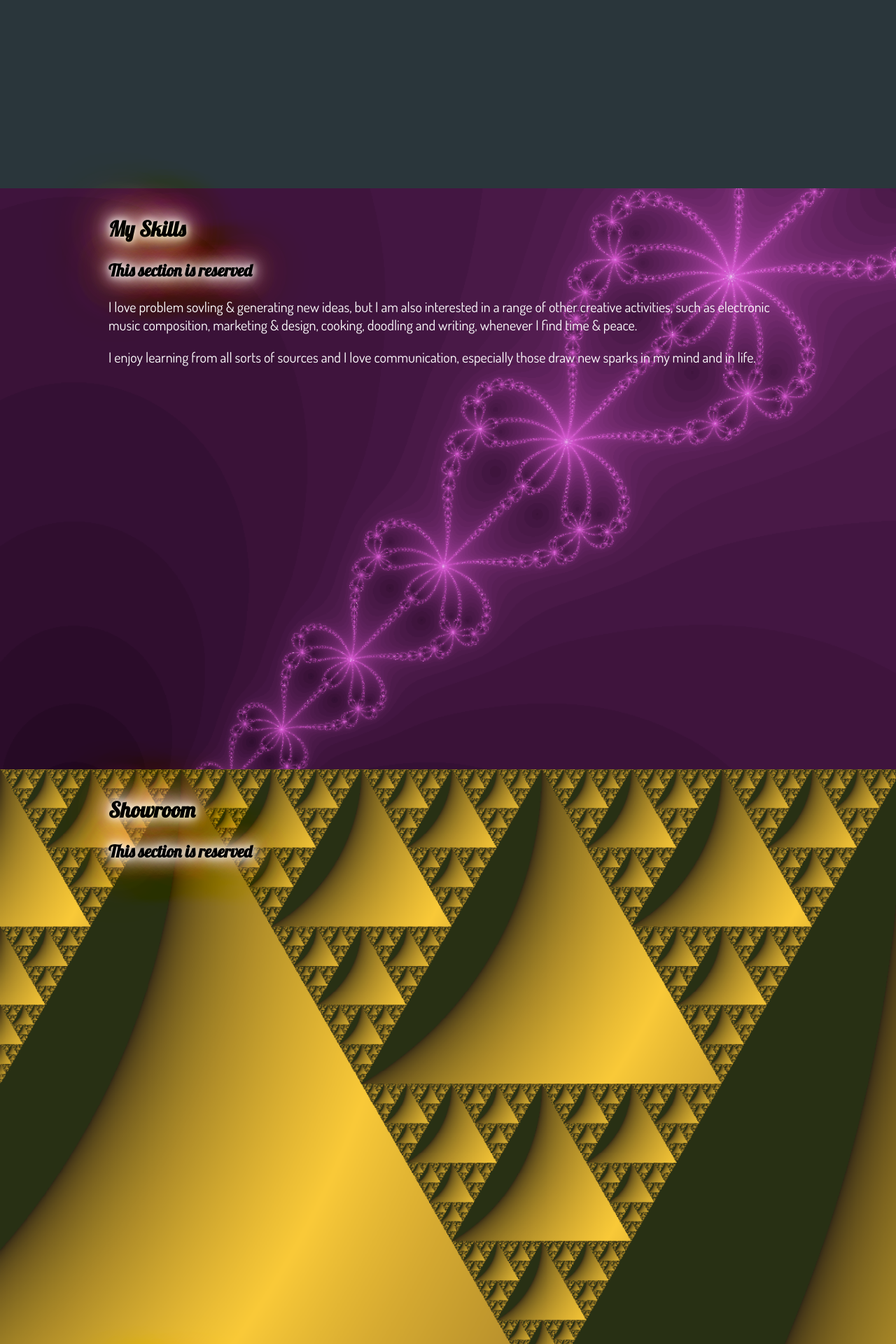
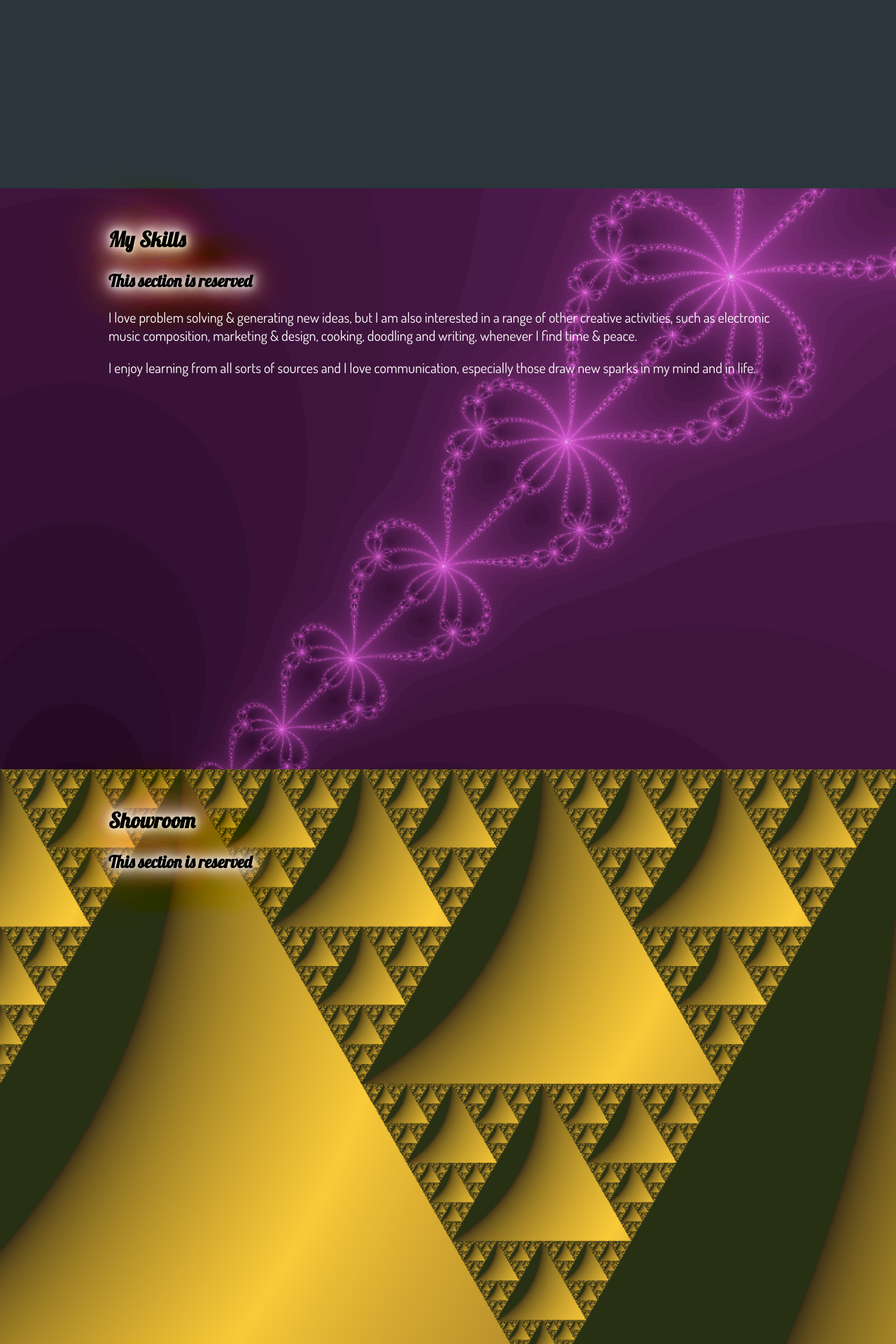
Before and after one commit to Marchitect/Marchitect.github.io, a PHP site: page /fun/expe6/index.html in a window 1280 px wide. Shown: the part 455-2375 px from the top of the page at 70% size. Run offline with PHP 8.4, Linux system fonts and the light colour scheme; some web fonts are replaced.

Commit message:
some style changes

```diff
--- a/fun/expe6/index.html
+++ b/fun/expe6/index.html
@@ -65,7 +65,7 @@
     		<div class="container fbg">
     			<h2>My Skills</h2>
     			<h3>This section is reserved</h3>
-                <p>I love problem sovling & generating new ideas, but I am also interested in a range of other creative activities, such as electronic music composition, marketing & design, cooking, doodling and writing, whenever I find time & peace. </p>
+                <p>I love problem solving & generating new ideas, but I am also interested in a range of other creative activities, such as electronic music composition, marketing & design, cooking, doodling and writing, whenever I find time & peace. </p>
                 <p>I enjoy learning from all sorts of sources and I love communication, especially those draw new sparks in my mind and in life. </p>
     		</div>
     	</div>
--- a/fun/expe6/style.css
+++ b/fun/expe6/style.css
@@ -112,6 +112,7 @@ footer{
 }
 h2{
 	font-size: 30px;
+	padding-top: 15px;
 }
 h3{
 	font-size: 24px;
```
